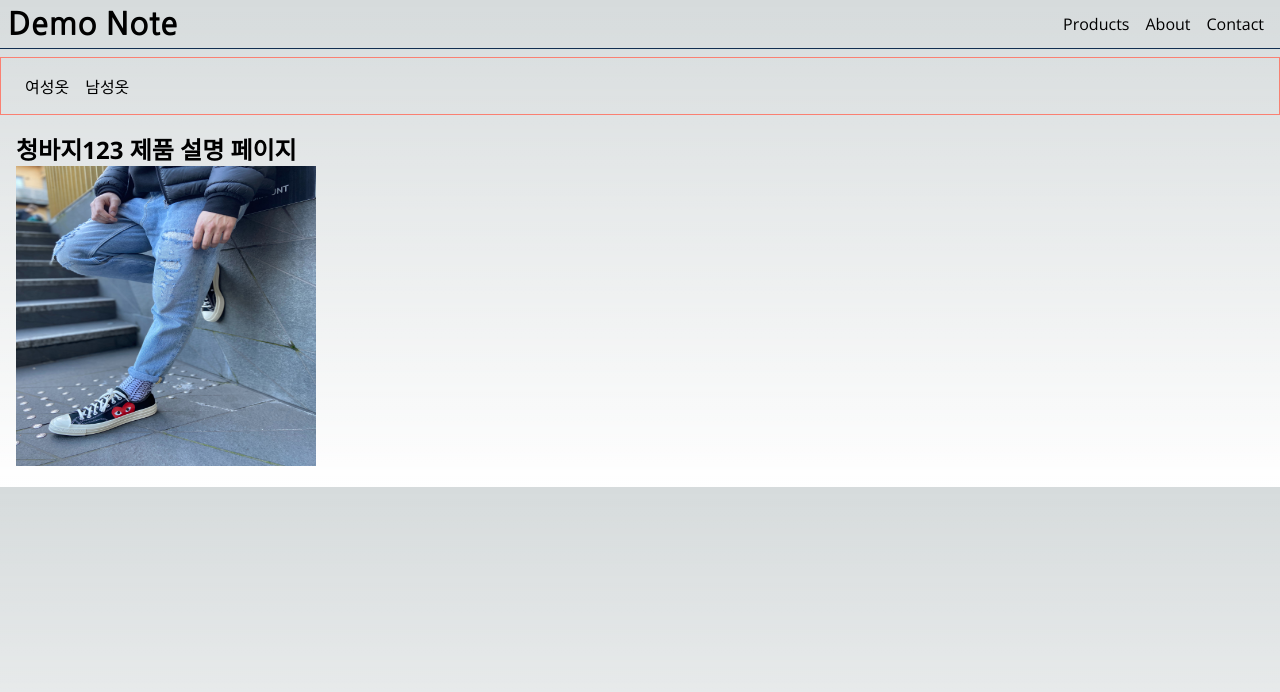
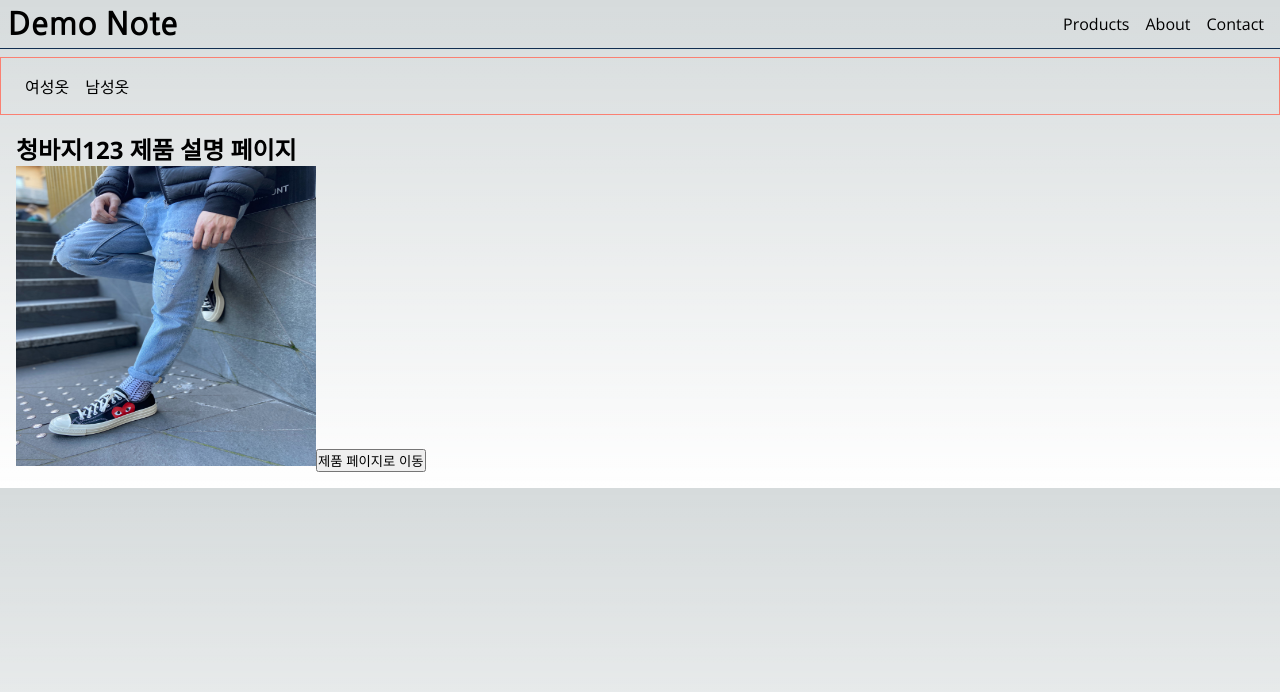
Before and after one commit to 0seo8/DreamCoding, a Next.js app in the folder note/: page /products/1234 in a window 1280 px wide. Shown: the top 692 px of the page. Built offline with nearby package versions, Linux system fonts and the light colour scheme.

Commit message:
feat: 동적으로 페이지 이동-버튼 추가

```diff
--- a/note/src/app/products/[slug]/page.tsx
+++ b/note/src/app/products/[slug]/page.tsx
@@ -2,6 +2,7 @@ import React from "react";
 import { getProduct, getProducts } from "@/service/prdoucts";
 import {notFound, redirect} from "next/navigation";
 import Image from "next/image";
+import GoProductsButton from "@/components/GoProductsButton";
 
 export const revalidate = 3;
 
@@ -27,6 +28,7 @@ export default async function ProductPage({ params: { slug } }: Props) {
         width="300"
         height="300"
       />
+      <GoProductsButton/>
     </>
   );
 }
--- /dev/null
+++ b/note/src/components/GoProductsButton.tsx
@@ -0,0 +1,14 @@
+'use client'
+import React from 'react';
+import { useRouter } from "next/navigation";
+
+export default function GoProductsButton() {
+    const router = useRouter()
+    return (
+      <button onClick={() =>{
+          router.push('/products')
+      }}>
+        제품 페이지로 이동
+      </button>
+ );
+}
```
